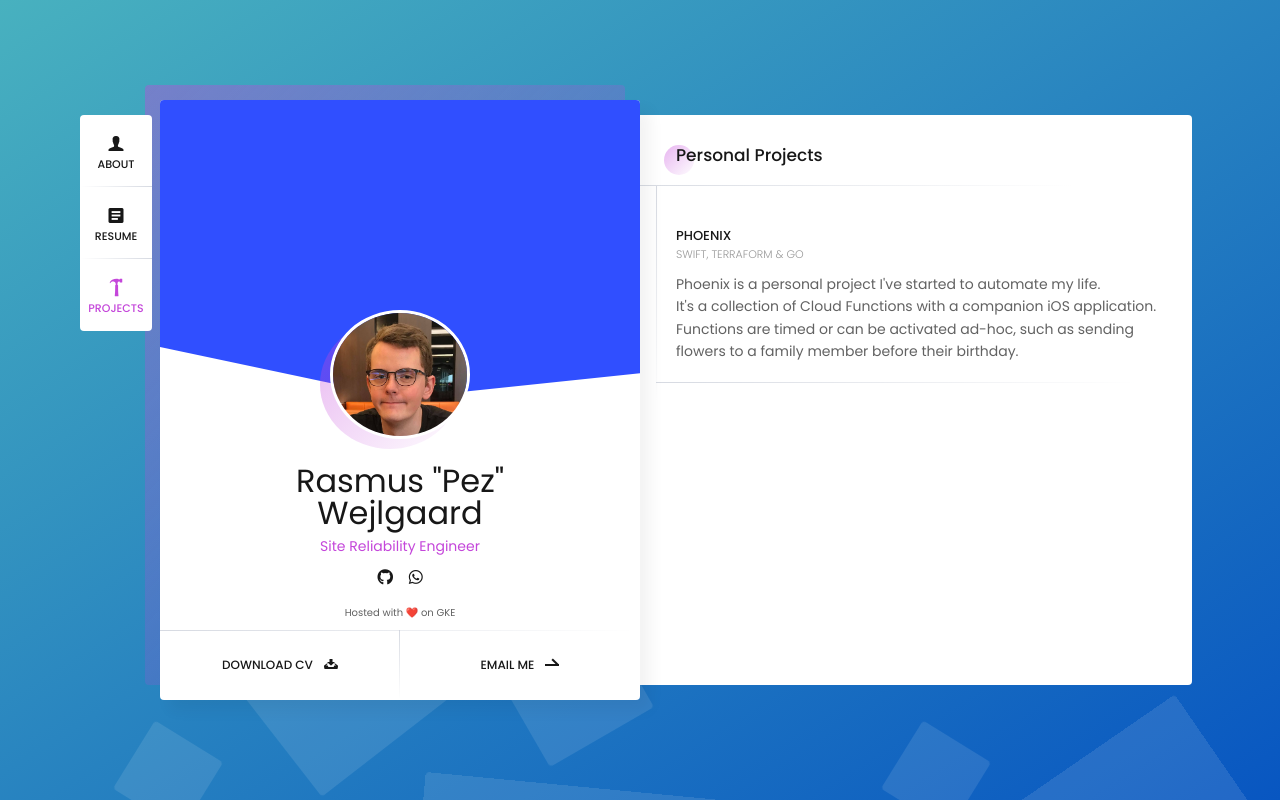
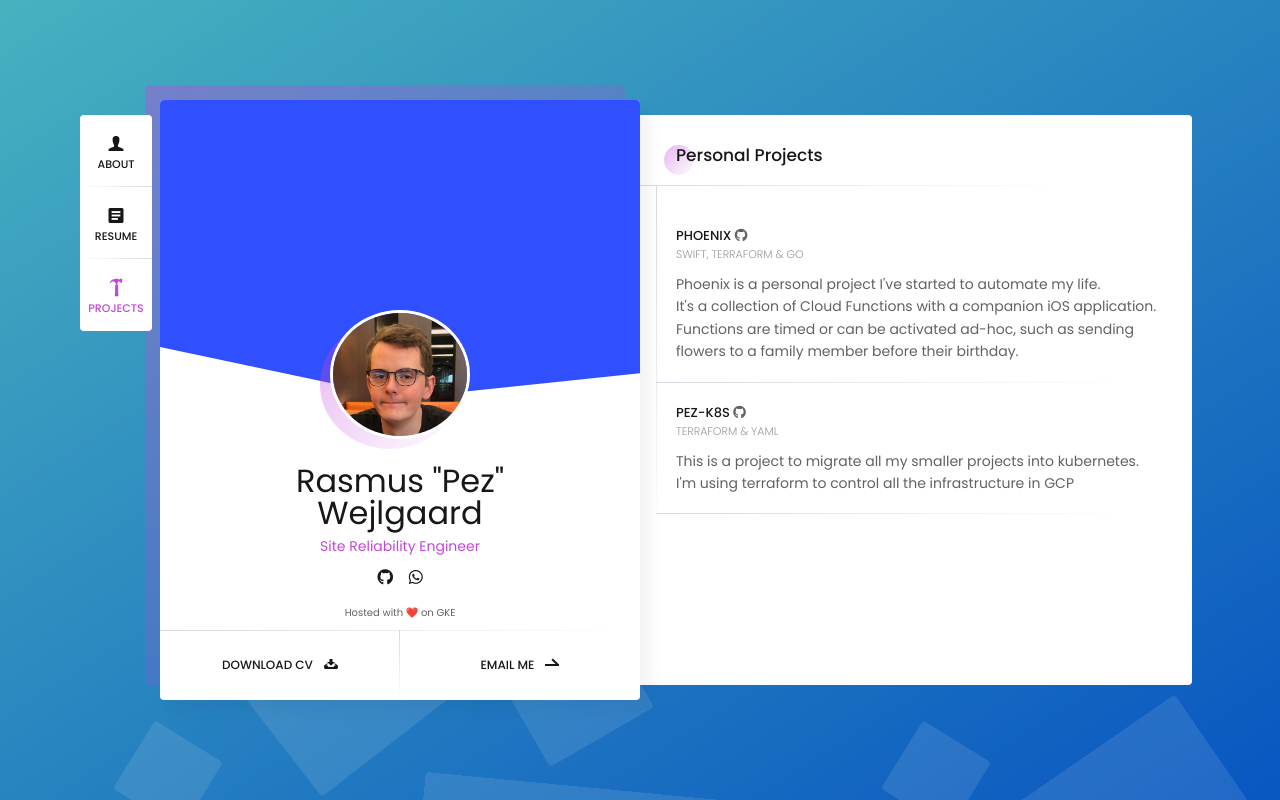
Before and after one commit to RWejlgaard/gcp-pez-k8s, a plain HTML site: page pez.sh/src/public-html/index.html in a window 1280 px wide. Both pictures are taken after a click on the link "PROJECTS". Drawn offline with nearby package versions, Linux system fonts and the light colour scheme; some packages are replaced by stand-ins of ours; files that its build step writes are made by us from their sources; files whose address does not match are found by name.

```diff
--- a/pez.sh/src/public-html/index.html
+++ b/pez.sh/src/public-html/index.html
@@ -428,7 +428,7 @@
                         <div class="col border-line-v">
                             <div class="resume-items">
                                 <div class="resume-item border-line-h active">
-                                    <div class="name">Phoenix</div>
+                                    <div class="name">Phoenix <a href="https://github.com/rwejlgaard/Phoenix"><span class="fab fa-github"></span></a></div>
                                     <div class="company">Swift, Terraform & GO</div>
                                     <p>
                                         Phoenix is a personal project I've started to automate my
@@ -440,14 +440,15 @@
 
                                     </p>
                                 </div>
+                                <div class="resume-item border-line-h active">
+                                    <div class="name">Pez-k8s <a href="https://github.com/rwejlgaard/pez-k8s"><span class="fab fa-github"></span></a></div>
+                                    <div class="company">Terraform & YAML</div>
+                                    <p>
+                                        This is a project to migrate all my smaller projects into kubernetes.<br/>
+                                        I'm using terraform to control all the infrastructure in GCP
 
-                                <!--									<div class="resume-item border-line-h">-->
-                                <!--										<div class="name">asdf</div>-->
-                                <!--										<div class="company">asdf</div>-->
-                                <!--										<p>-->
-                                <!--											asdf-->
-                                <!--										</p>-->
-                                <!--									</div>-->
+                                    </p>
+                                </div>
                             </div>
                         </div>
                         <div class="clear"></div>
```
Also changed, not shown: 3 other files.
